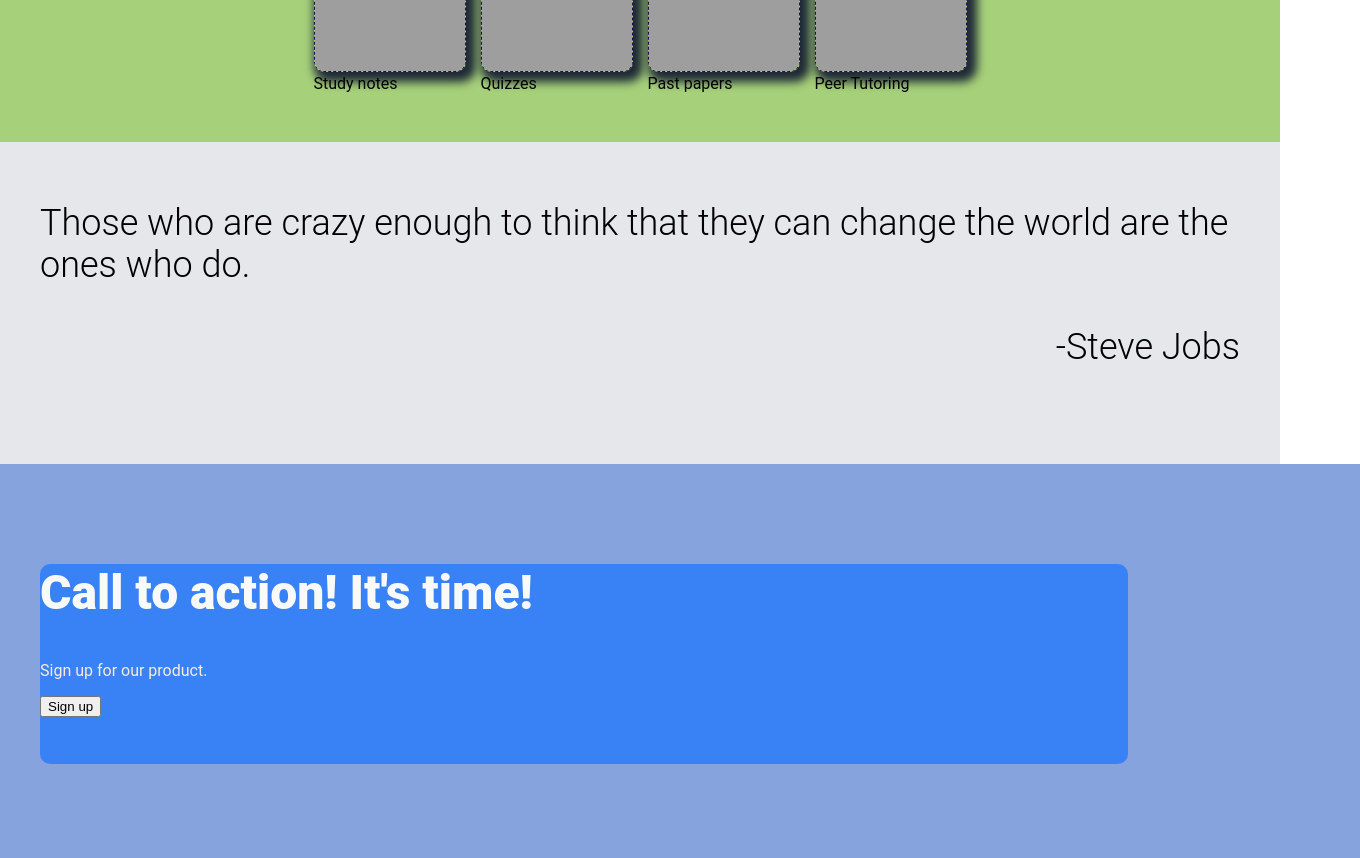
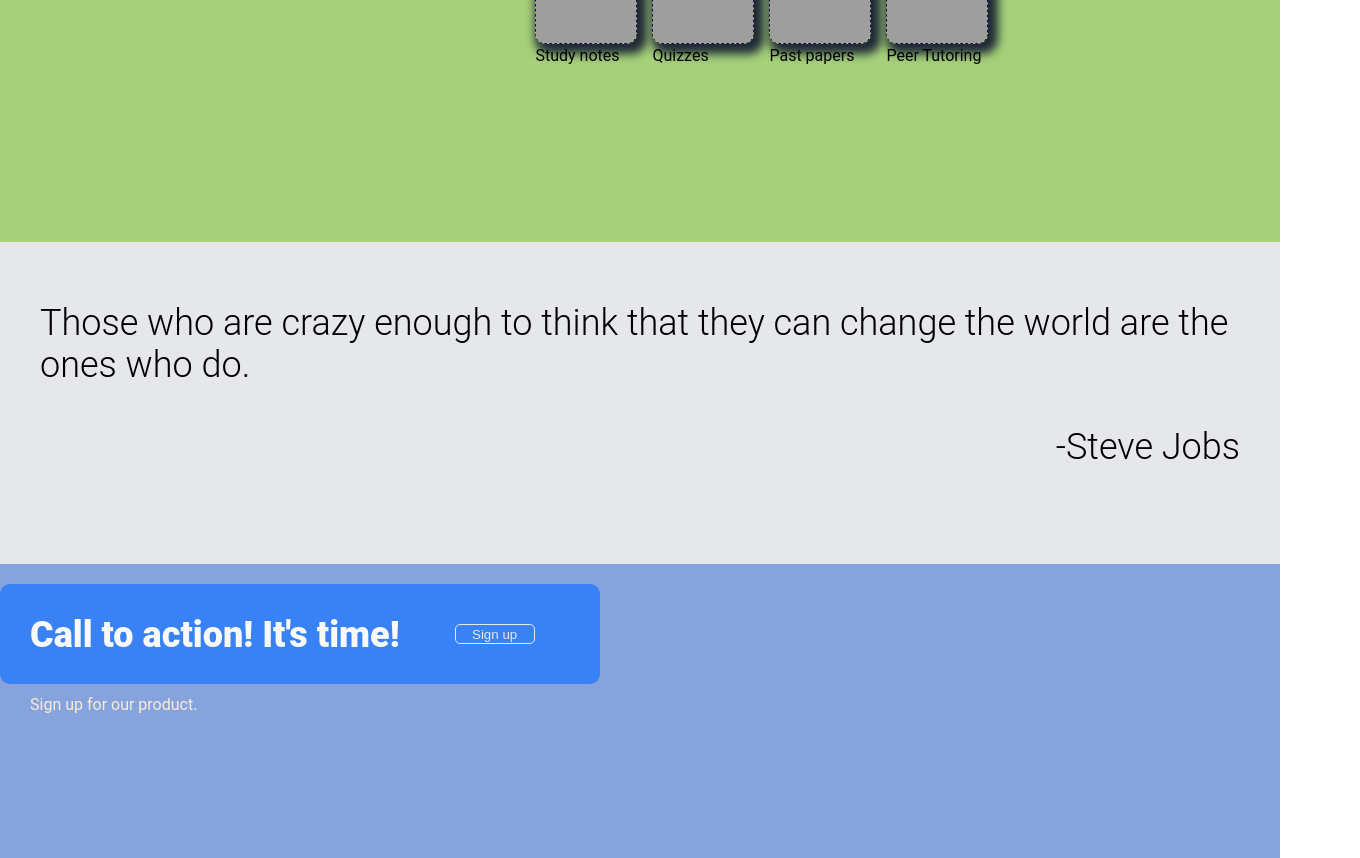
Before and after one commit to Newmarahx/landing.page, a plain HTML site: page index.html in a window 1280 px wide. Shown: the part 518-1376 px from the top of the page, 1360 px wide, since content can reach past the window. Drawn offline with Linux system fonts and the light colour scheme; grey boxes are pictures that could not be loaded.

Commit message:
added section and styled divs with css

```diff
--- a/index.css
+++ b/index.css
@@ -23,7 +23,7 @@ body{
 .hero{
     background-color:#1f2937 ;
     width:100%;
-    height: 300px;
+    height: 400px;
     display: flex;
     flex:1;
     justify-content: center;
@@ -41,8 +41,11 @@ body{
     margin-bottom: 0;
 }
 
-.action h2 {
+.action{
     margin-top: 0;
+    font-size: 36px;
+    color: #f9faf8;
+    font-weight: 900;
 }
 
 .container3{
@@ -51,16 +54,40 @@ body{
     color:antiquewhite;
     height:300px;
     width:100%;
-    padding: 60px 40px;
+    padding: 20px 0;
+    box-sizing: border-box;
+}
+
+.flex{
+    display: flex;
+    flex-direction: column;
+    gap: 3px;
+    margin: 30px;
 }
 
 .call-to-action{
-    width:85%;
-    height:200px;
+    width: 600px;;
+    height:100px;
     background-color: #3882f6;
     border-radius: 10px;
+    display: flex;
+    flex:1;
+    justify-content: flex-start;
+    gap: 25px;
 }
 
+#action-signup{
+    width: 80px;
+    height: 20px;
+    align-self: center;
+
+
+    background-color: #3882f6;
+    border: 1px solid #e5e7eb;
+    color: #e5e7eb;
+    border-radius: 5px;
+
+}
 .product{
     margin-top: 0;
 }
@@ -118,6 +145,11 @@ h2{
     width:100%;
     height: 300px;
     margin-top: 0;
+    display: flex;
+    flex: 1;
+    flex-wrap: wrap;
+    justify-content: center;
+    gap: 10px;
 }
 
 .container2 > h3{
@@ -136,8 +168,8 @@ h2{
 }
 
 .solution-items{
-    width: 150px;
-    height: 150px;
+    width: 100px;
+    height: 100px;
     border: 1px dashed rgb(37, 6, 87);
     border-radius: 10px;
     box-shadow: 5px 5px 10px 5px #1f2937;
--- a/index.html
+++ b/index.html
@@ -79,8 +79,8 @@
 
         <div class="container3">
             <div class="call-to-action">
-                <div>
-                    <h2 class="action">Call to action! It's time!</h2>
+                <div class="flex">
+                    <p class="action">Call to action! It's time!</p>
                     <p class="product">Sign up for our product.</p>
                 </div>
                 <button type="submit" id="action-signup">Sign up</button>
```
